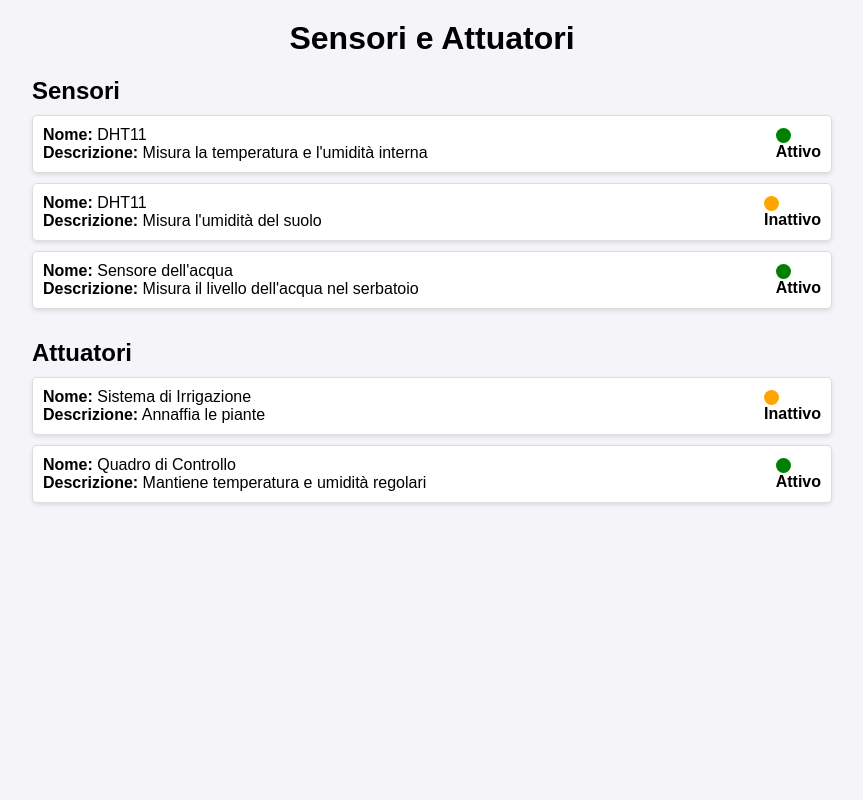
After one commit to tommasf/Serra1234, a Flask app: template flask_app/templates/sensorisave.html in a window 1280 px wide. The commit adds this page. Shown: the whole page, without its empty margins (208-1071 px from the left). Run offline with Flask 3, Linux system fonts and the light colour scheme; the template is opened without the code that fills it, so the values that code supplies are empty.

Commit message:
edit treno

```diff
--- a/flask_app/app.py
+++ b/flask_app/app.py
@@ -4,7 +4,7 @@ app = Flask(__name__)
 
 @app.route('/')
 def home():
-    return render_template('index.html')
+    return render_template('home.html')
 
 @app.route('/piante')
 def piante():
--- /dev/null
+++ b/flask_app/templates/sensorisave.html
@@ -0,0 +1,117 @@
+<html>
+<head>
+    <title>Sensori e Attuatori</title>
+    <style>
+        body {
+            font-family: Arial, sans-serif;
+            margin: 0;
+            padding: 20px;
+            background-color: #f4f4f9;
+        }
+        .container {
+            max-width: 800px;
+            margin: 0 auto;
+        }
+        h1 {
+            text-align: center;
+            margin-bottom: 20px;
+        }
+        .section {
+            margin-bottom: 30px;
+        }
+        .section h2 {
+            margin-bottom: 10px;
+        }
+        .item {
+            display: flex;
+            justify-content: space-between;
+            align-items: center;
+            padding: 10px;
+            margin-bottom: 10px;
+            background-color: #fff;
+            border: 1px solid #ddd;
+            border-radius: 5px;
+            box-shadow: 0 2px 4px rgba(0, 0, 0, 0.1);
+        }
+        .item div {
+            display: flex;
+            flex-direction: column;
+        }
+        .status {
+            font-weight: bold;
+            text-align: right;
+        }
+        .indicator {
+            width: 15px;
+            height: 15px;
+            border-radius: 50%;
+            display: inline-block;
+            margin-right: 10px;
+        }
+        .active {
+            background-color: green;
+        }
+        .inactive {
+            background-color: orange;
+        }
+    </style>
+</head>
+<body>
+    <div class="container">
+        <h1>Sensori e Attuatori</h1>
+
+        <div class="section">
+            <h2>Sensori</h2>
+            <div class="item">
+                <div>
+                    <span><strong>Nome:</strong> DHT11</span>
+                    <span><strong>Descrizione:</strong> Misura la temperatura e l'umidità interna</span>
+                </div>
+                <div class="status">
+                    <span class="indicator active"></span> Attivo
+                </div>
+            </div>
+            <div class="item">
+                <div>
+                    <span><strong>Nome:</strong> DHT11</span>
+                    <span><strong>Descrizione:</strong> Misura l'umidità del suolo</span>
+                </div>
+                <div class="status">
+                    <span class="indicator inactive"></span> Inattivo
+                </div>
+            </div>
+            <div class="item">
+                <div>
+                    <span><strong>Nome:</strong> Sensore dell'acqua</span>
+                    <span><strong>Descrizione:</strong> Misura il livello dell'acqua nel serbatoio</span>
+                </div>
+                <div class="status">
+                    <span class="indicator active"></span> Attivo
+                </div>
+            </div>
+        </div>
+
+        <div class="section">
+            <h2>Attuatori</h2>
+            <div class="item">
+                <div>
+                    <span><strong>Nome:</strong> Sistema di Irrigazione</span>
+                    <span><strong>Descrizione:</strong> Annaffia le piante</span>
+                </div>
+                <div class="status">
+                    <span class="indicator inactive"></span> Inattivo
+                </div>
+            </div>
+            <div class="item">
+                <div>
+                    <span><strong>Nome:</strong> Quadro di Controllo</span>
+                    <span><strong>Descrizione:</strong> Mantiene temperatura e umidità regolari</span>
+                </div>
+                <div class="status">
+                    <span class="indicator active"></span> Attivo
+                </div>
+            </div>
+        </div>
+    </div>
+</body>
+</html>
```
Also changed, not shown: flask_app/templates/home.html (added, +90 -0 lines), flask_app/templates/homesave.html (added, +71 -0 lines), flask_app/templates/index.html (deleted, +0 -39 lines), flask_app/templates/sensori.html (+144 -3 lines).
